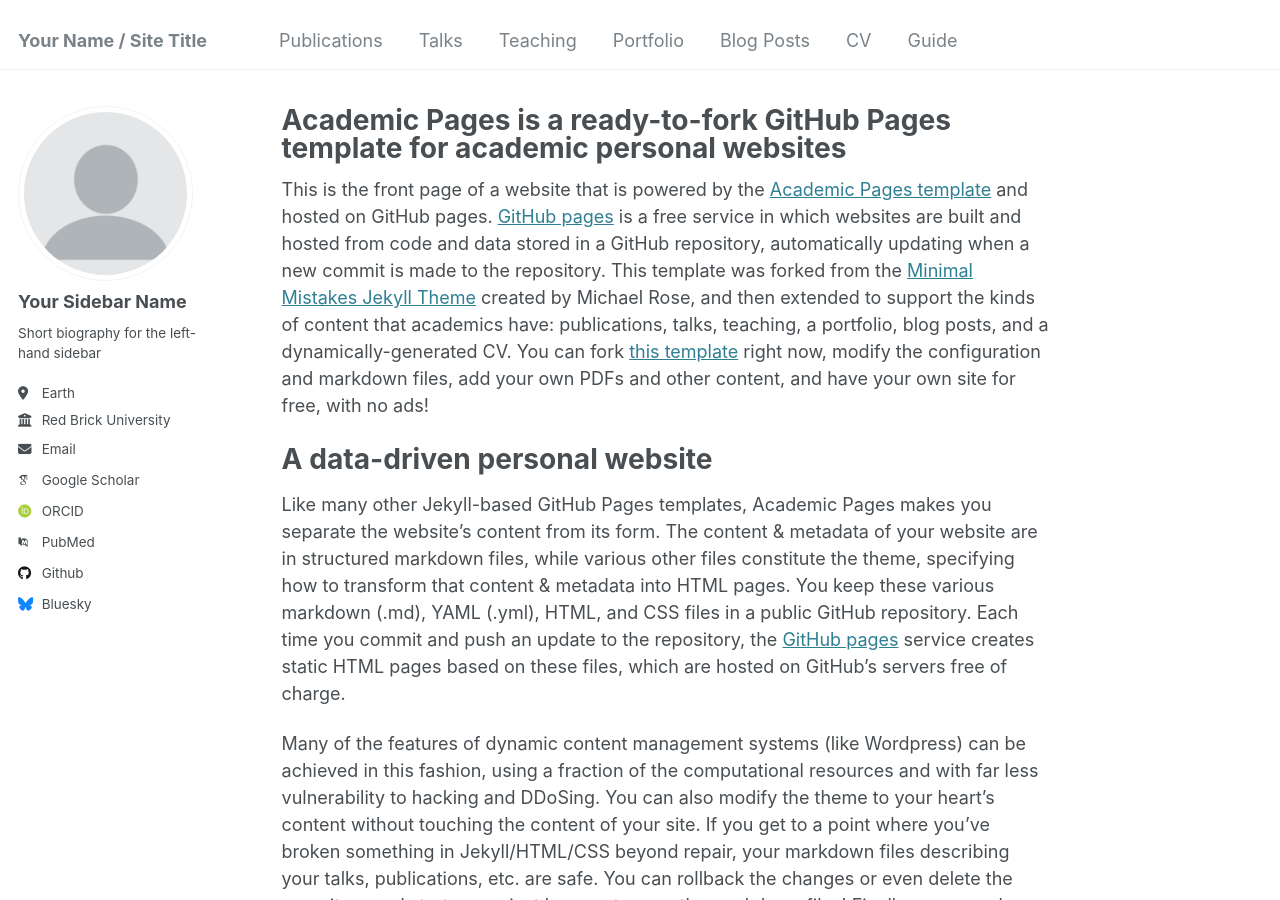
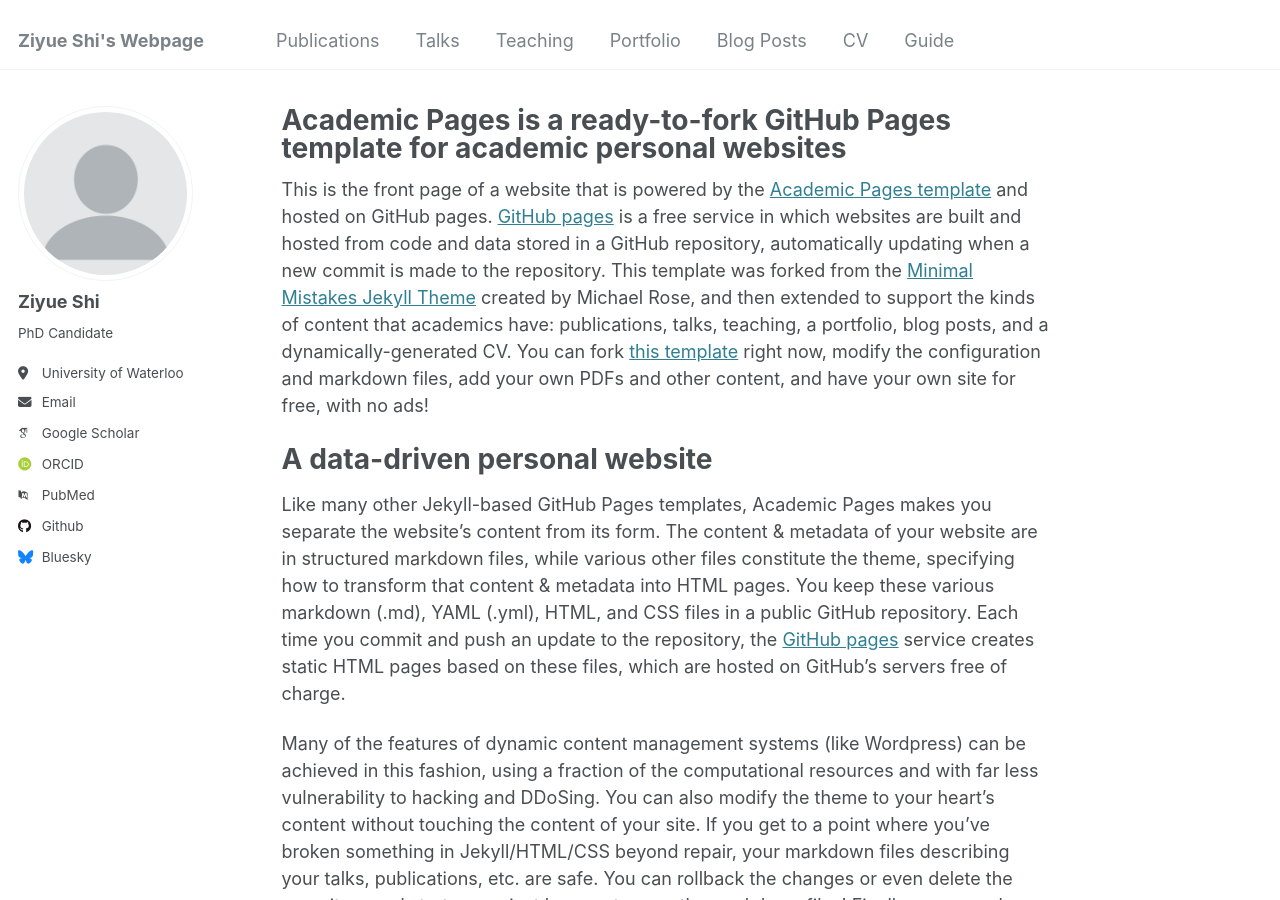
Before and after one commit to ZiyueSHI/ZiyueSHI.github.io, a Jekyll site: the page built from _pages/about.md, in a window 1280 px wide and 900 px high. Built offline with Jekyll 4.4.1, drawn with Linux system fonts in a browser that asks for light colours; some web fonts are replaced.

Commit message:
Update _config.yml
test

```diff
--- a/_config.yml
+++ b/_config.yml
@@ -8,7 +8,7 @@
 
 # Basic Site Settings
 locale                   : "en-US"
-title                    : "Your Name / Site Title"
+title                    : "Ziyue Shi's Webpage"
 title_separator          : "-"
 name                     : &name "Your Name"
 description              : &description "personal description"
@@ -22,13 +22,13 @@ repository               : "academicpages/academicpages.github.io"
 author:
   # Biographic information
   avatar           : "profile.png"
-  name             : "Your Sidebar Name"
+  name             : "Ziyue Shi"
   pronouns         : # example: "she/her"
-  bio              : "Short biography for the left-hand sidebar"
-  location         : "Earth"
-  employer         : "Red Brick University"
+  bio              : "PhD Candidate"
+  location         : "University of Waterloo"
+  #employer         : "Red Brick University"
   uri              : # URL
-  email            : "none@example.org"
+  email            : "ziyue.shi@uwaterloo.ca"
 
   # Academic websites
   arxiv            : # URL - Update with the correct link to your profile
```
